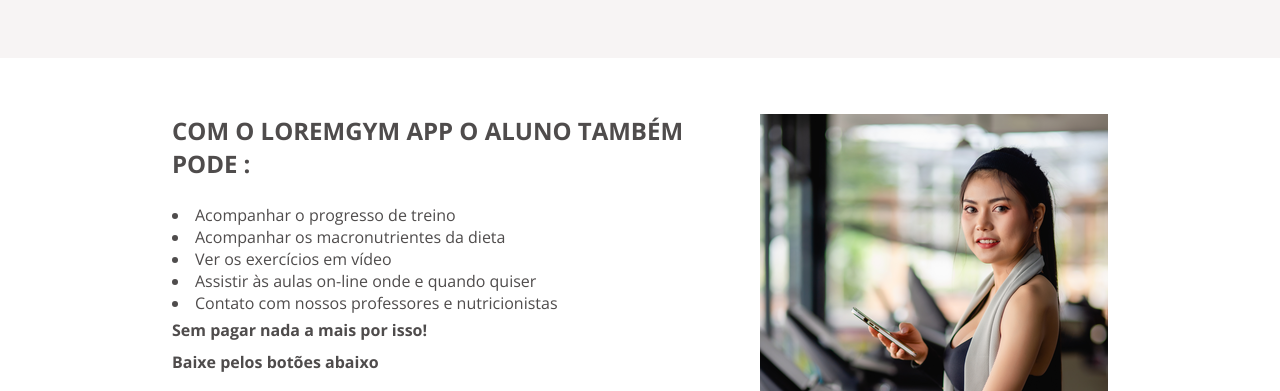
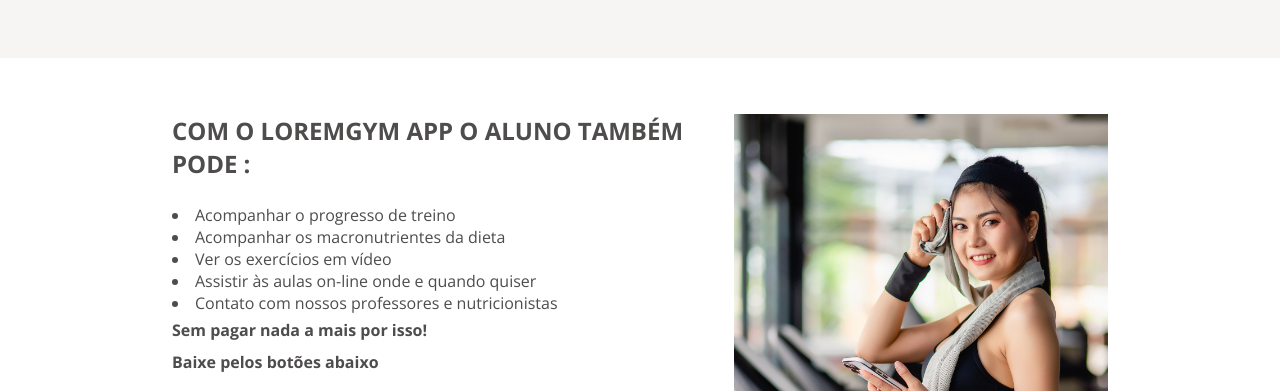
Before and after one commit to n-kyu/loremgym, a plain HTML site: page index.html in a window 1280 px wide. Shown: the part 1310-1701 px from the top of the page. Drawn offline with nearby package versions, Linux system fonts and the light colour scheme.

Commit message:
fix: app image

```diff
--- a/css/secaoApp.css
+++ b/css/secaoApp.css
@@ -39,6 +39,7 @@
   }
 
   .secaoApp-imgDestaque {
+    width: 40%;
     display: block;
     float: right;
     margin-left: 2em;
--- a/index.html
+++ b/index.html
@@ -137,7 +137,7 @@
       <section class="secaoApp clearfix" id="app">
         <div class="container">
           <img
-            src="img/App-loremgym.png"
+            src="img/loremgymapp.jpg"
             class="secaoApp-imgDestaque"
             alt="Mulher sorrindo na esteira vendo aplicativo da loremgym no celular"
           />
```
Also changed, not shown: img/app-loremgym.png (deleted), img/loremgymapp.jpg (added).
